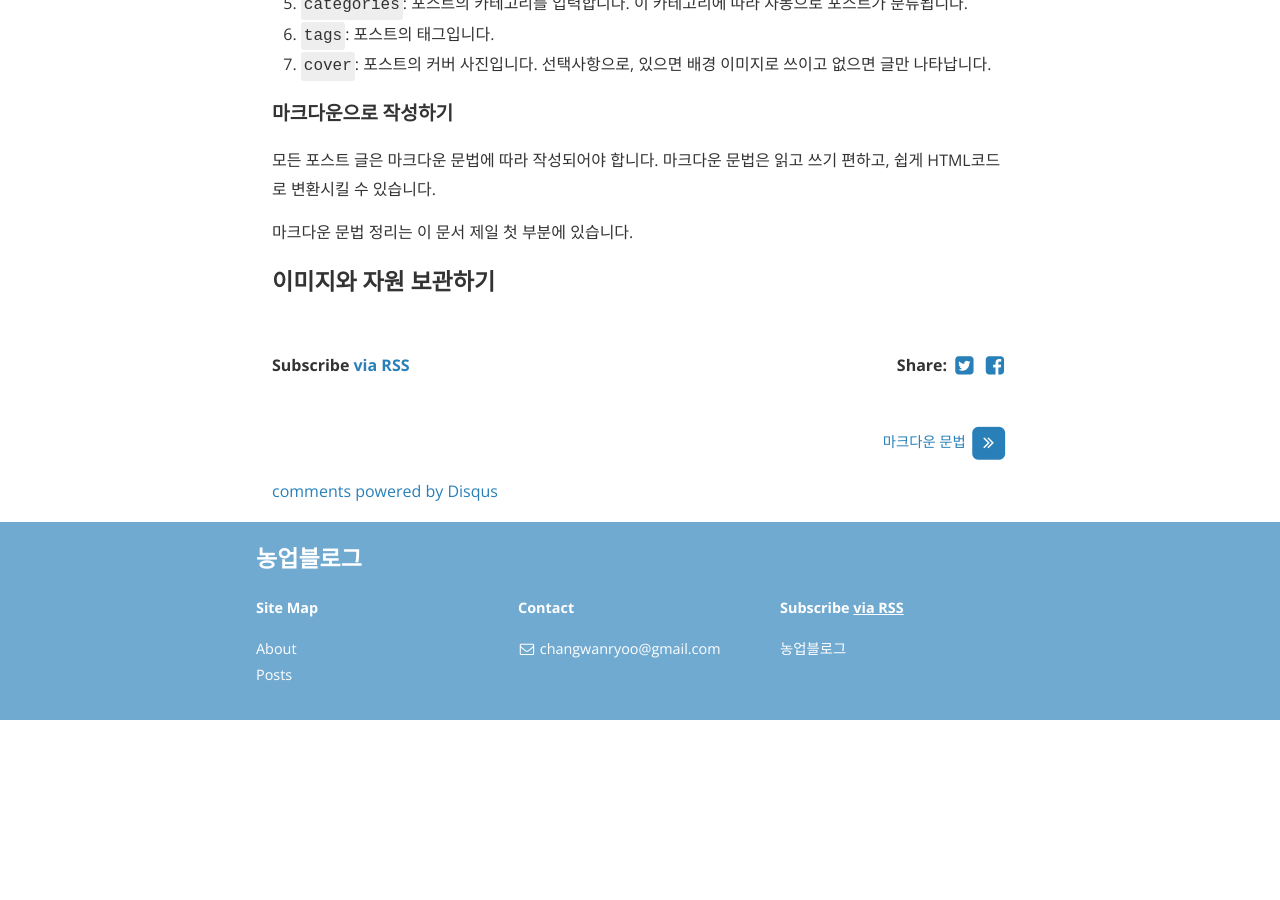
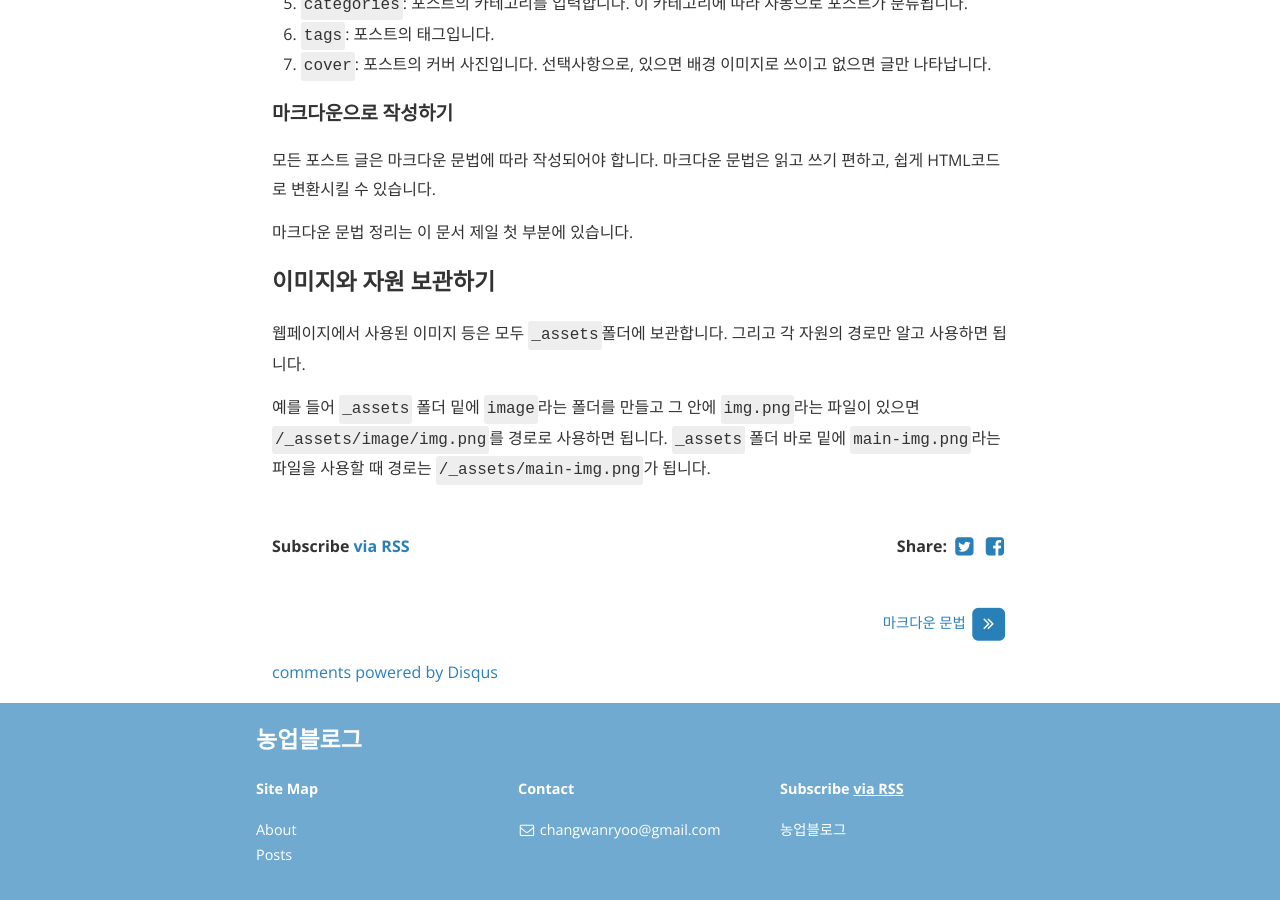
Before and after one commit to ryoochangwan/ryoochangwan.github.io, a Jekyll site: the page built from _posts/2017-12-12-blog-manage-manual.md, in a window 1280 px wide and 900 px high, scrolled down 3336 px. Built offline with Jekyll 4.4.1, drawn with Linux system fonts in a browser that asks for light colours; nearby versions of some CDN libraries; comment, search, counter and statistics services are not loaded; before the commit the page ends 4056 px from its top, so only the background shows below that.

Commit message:
Update 2017-12-12-blog-manage-manual.md

```diff
--- a/_posts/2017-12-12-blog-manage-manual.md
+++ b/_posts/2017-12-12-blog-manage-manual.md
@@ -120,3 +120,7 @@ cover: /assets/picture.png
 마크다운 문법 정리는 이 문서 제일 첫 부분에 있습니다.
 
 ### 이미지와 자원 보관하기
+
+웹페이지에서 사용된 이미지 등은 모두 `_assets`폴더에 보관합니다. 그리고 각 자원의 경로만 알고 사용하면 됩니다.
+
+예를 들어 `_assets` 폴더 밑에 `image`라는 폴더를 만들고 그 안에 `img.png`라는 파일이 있으면 `/_assets/image/img.png`를 경로로 사용하면 됩니다. `_assets` 폴더 바로 밑에 `main-img.png`라는 파일을 사용할 때 경로는 `/_assets/main-img.png`가 됩니다.
```
